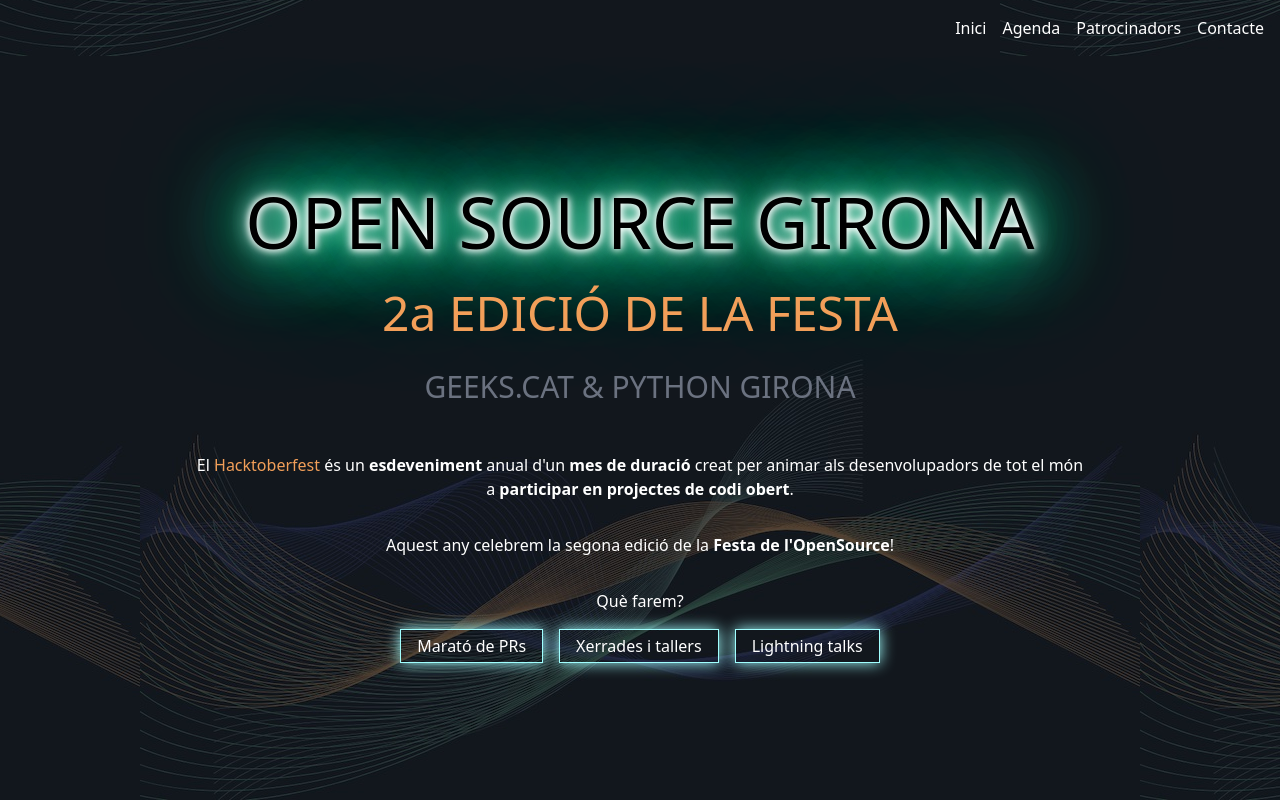
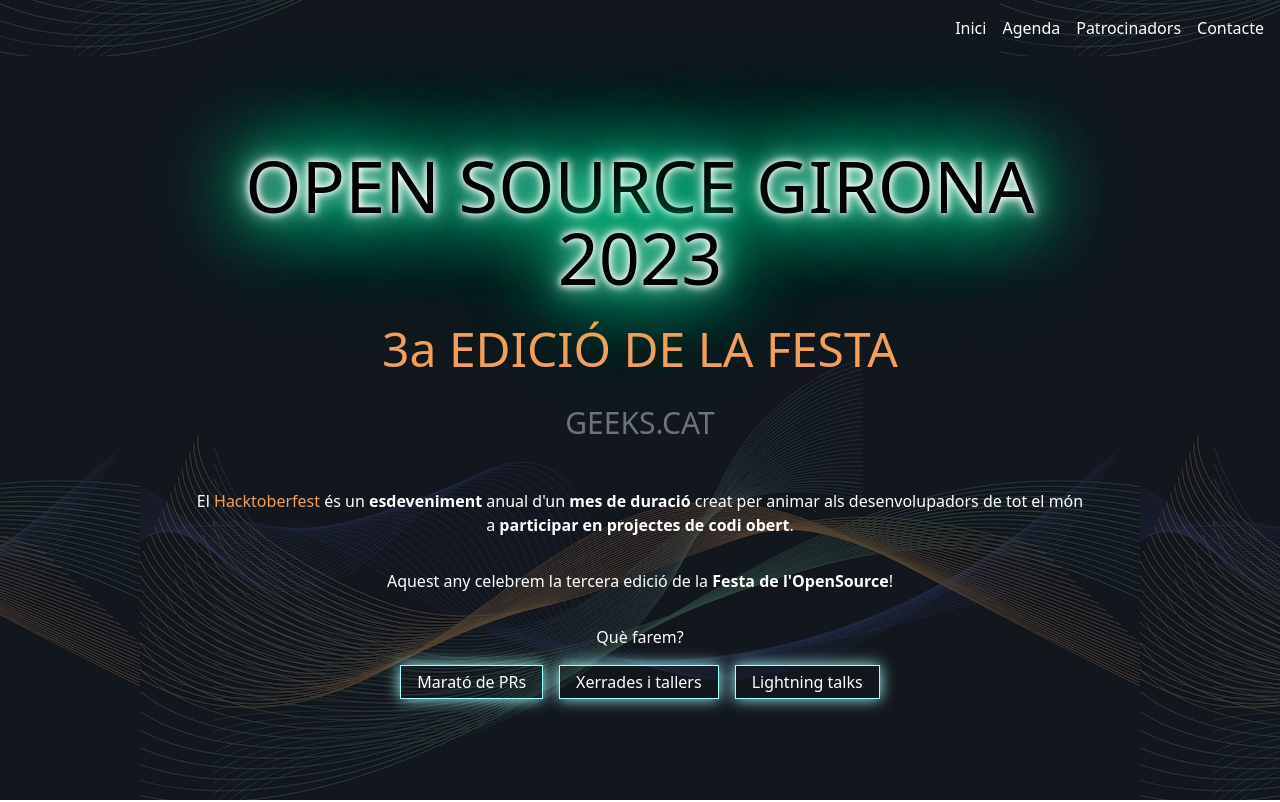
Before and after one commit to GeeksCAT/hacktoberfest-web-2022, a Vue app: page / in a window 1280 px wide. Shown: the top 802 px of the page. Built offline with nearby package versions, Linux system fonts and the light colour scheme; what @formkit/vue would draw is missing.

Commit message:
Upgrade texts to 2023 and 3rd edition

```diff
--- a/src/components/Sections/SIntro.vue
+++ b/src/components/Sections/SIntro.vue
@@ -7,15 +7,15 @@
 
 <template>
   <a-section class="dark section flex flex-col justify-center items-center">
-    <a-title variant="dark" class="mb-12 text-7xl">OPEN SOURCE GIRONA</a-title>
-    <h2 class="text-center text-third mx-4 my-8 text-5xl">2a EDICIÓ DE LA FESTA</h2>
-    <h2 class="text-center text-gray-500 text-3xl">GEEKS.CAT & PYTHON GIRONA</h2>
+    <a-title variant="dark" class="mb-12 text-7xl">OPEN SOURCE GIRONA 2023</a-title>
+    <h2 class="text-center text-third mx-4 my-8 text-5xl">3a EDICIÓ DE LA FESTA</h2>
+    <h2 class="text-center text-gray-500 text-3xl">GEEKS.CAT</h2>
     <p class="text-center mt-8 py-4">
       El <a-link href="https://hacktoberfest.com/">Hacktoberfest</a-link> és un <b>esdeveniment</b> anual d'un
       <b>mes de duració</b> creat per animar als desenvolupadors de tot el món a
       <b>participar en projectes de codi obert</b>.
     </p>
-    <p class="text-center py-4">Aquest any celebrem la segona edició de la <b>Festa de l'OpenSource</b>!</p>
+    <p class="text-center py-4">Aquest any celebrem la tercera edició de la <b>Festa de l'OpenSource</b>!</p>
     <p class="text-center pt-4 mb-4">Què farem?</p>
     <ul class="text-center mb-4">
       <li v-for="(item, index) in weWillHave" :key="index">{{ item }}</li>
```
